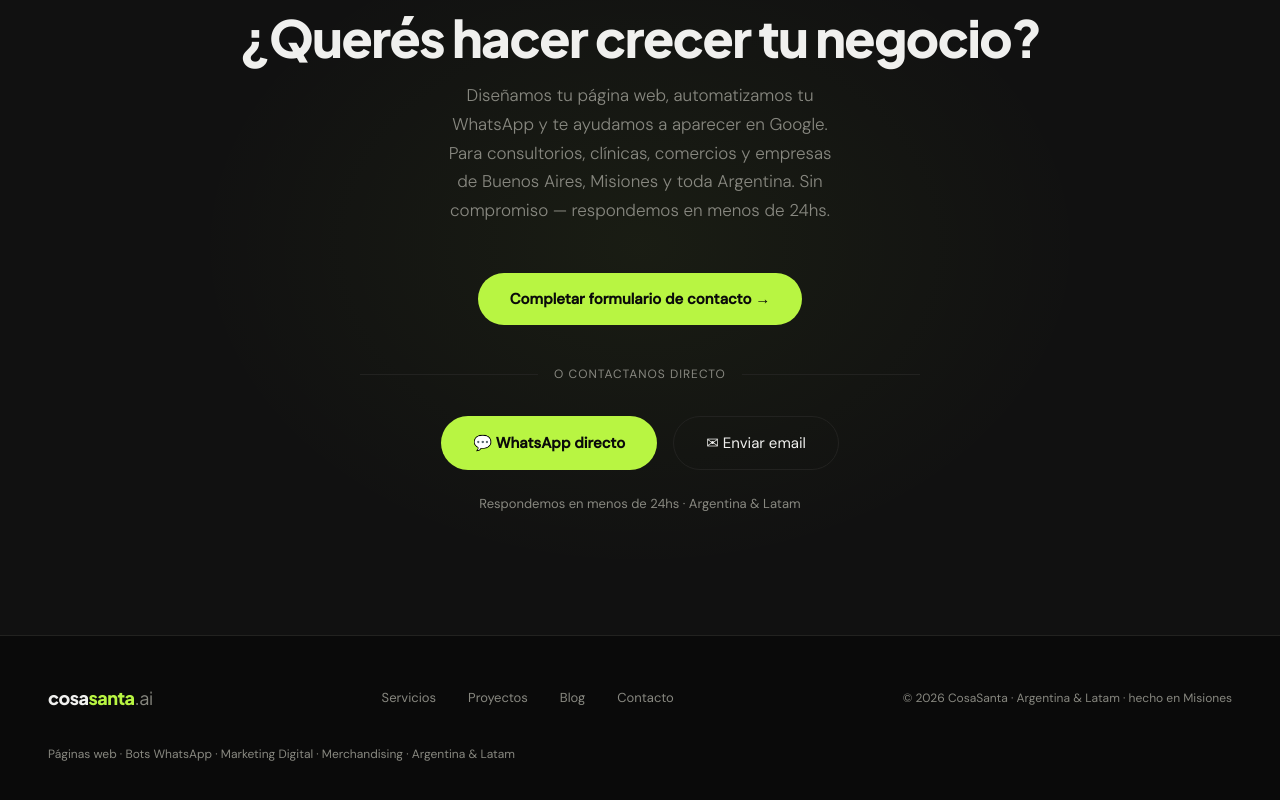
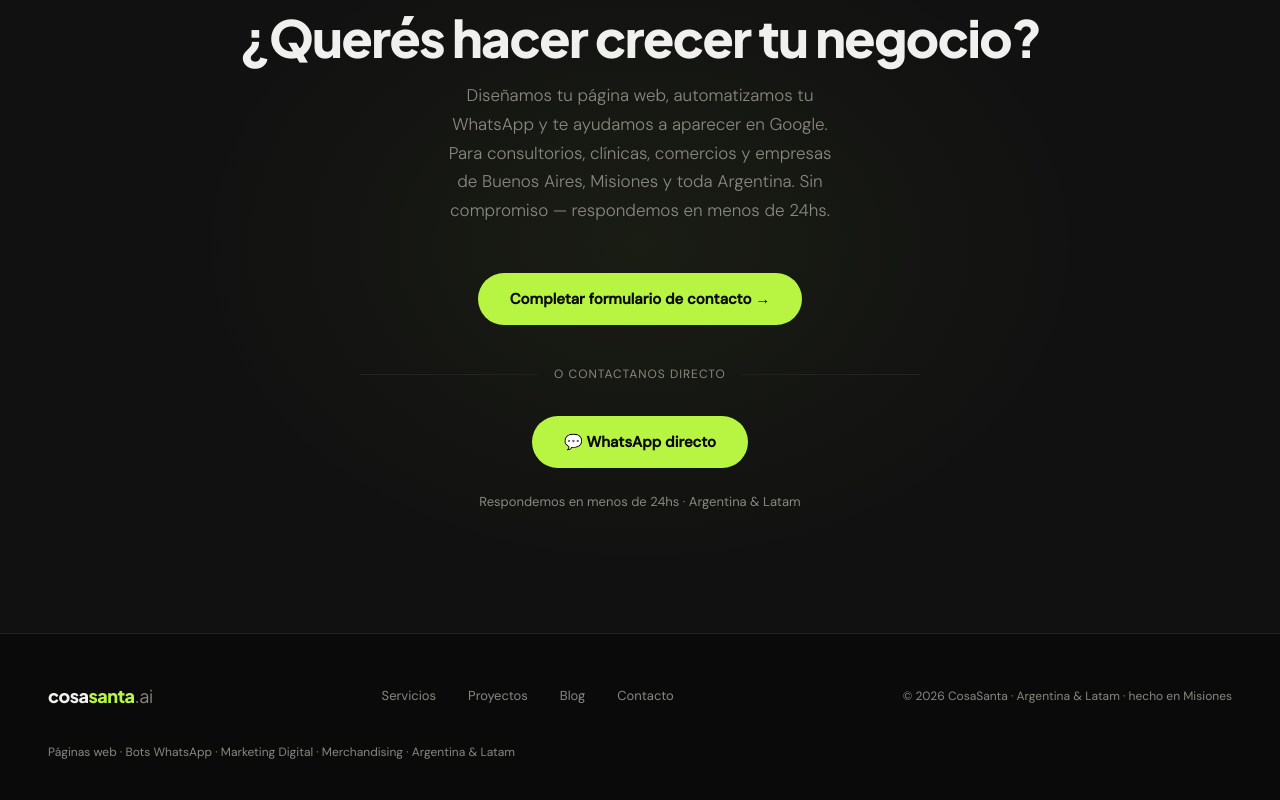
Before and after one commit to mariobritto-1422/cosasanta-web, a Next.js app: page / in a window 1280 px wide. Shown: the part 4908-5708 px from the top of the page. Built offline with nearby package versions, Linux system fonts and the light colour scheme; no server answers; the database is empty.

Commit message:
fix: quitar botón mailto roto de sección contacto

```diff
--- a/src/app/page.tsx
+++ b/src/app/page.tsx
@@ -459,9 +459,6 @@ export default function Home() {
             >
               💬 WhatsApp directo
             </a>
-            <a href={`mailto:${EMAIL}`} className="btn-secondary">
-              ✉ Enviar email
-            </a>
           </div>
           <p style={{ marginTop: "24px", fontSize: "13px", color: "var(--muted)" }}>
             Respondemos en menos de 24hs · Argentina & Latam
```
